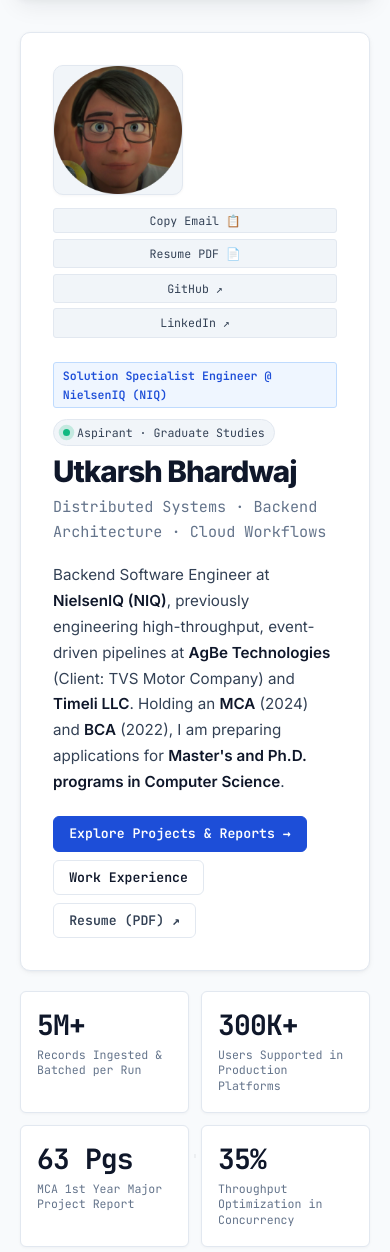
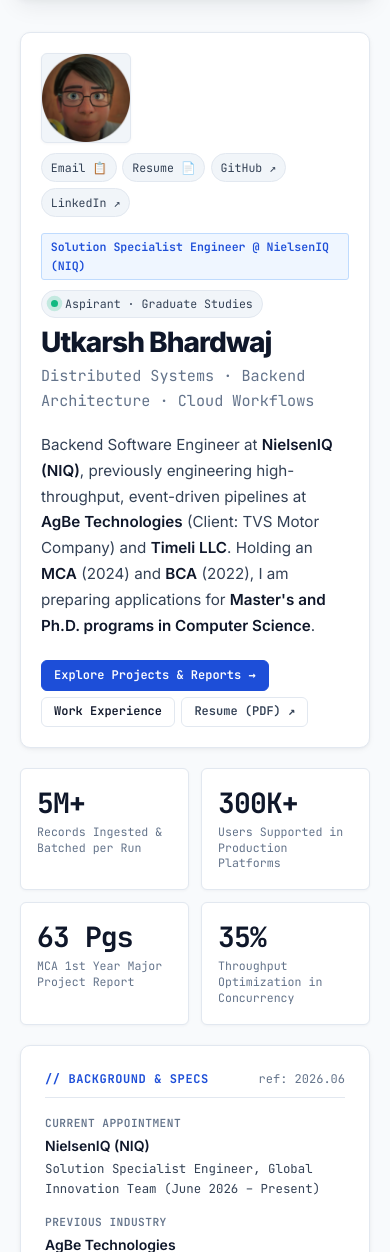
Before and after one commit to utkkkarshhh/utkkkarshhh, a FastAPI app: page / in a window 390 px wide. Shown: the part 110-1362 px from the top of the page. Run offline with FastAPI, Linux system fonts and the light colour scheme.

Commit message:
fix(mobile): make avatar contact pills and hero action buttons compact inline chips

```diff
--- a/app/static/css/style.css
+++ b/app/static/css/style.css
@@ -1864,17 +1864,53 @@ a {
         display: none;
     }
 
+    .intro-card {
+        padding: 1.25rem;
+    }
+
     .intro-grid {
         grid-template-columns: 1fr;
-        gap: 1.5rem;
+        gap: 1rem;
     }
 
     .intro-avatar-col {
         align-items: flex-start;
+        width: 100%;
+    }
+
+    .avatar-wrapper {
+        width: 90px;
+        height: 90px;
+        border-radius: var(--radius-sm);
+    }
+
+    .intro-contact-links {
+        flex-direction: row;
+        flex-wrap: wrap;
+        width: 100%;
+        gap: 0.35rem;
+        margin-top: 0.65rem;
+    }
+
+    .contact-pill {
+        width: auto;
+        flex: 0 0 auto;
+        padding: 0.25rem 0.55rem;
+        font-size: 0.725rem;
+        border-radius: var(--radius-full);
+    }
+
+    .intro-actions {
+        gap: 0.4rem;
+    }
+
+    .intro-actions .btn {
+        padding: 0.4rem 0.75rem;
+        font-size: 0.75rem;
     }
 
     .intro-name {
-        font-size: 1.85rem;
+        font-size: 1.75rem;
     }
 
     .pdf-frame-wrapper {
--- a/app/templates/partials/overview.html
+++ b/app/templates/partials/overview.html
@@ -13,10 +13,10 @@
                     </div>
                     <div class="intro-contact-links">
                         <button id="copy-email-btn" onclick="copyEmail('{{ profile.email }}')" class="contact-pill" title="Click to copy email address">
-                            Copy Email 📋
+                            Email 📋
                         </button>
                         <a href="{{ profile.resume_url }}" target="_blank" rel="noopener noreferrer" class="contact-pill" title="View & Download Resume (PDF)">
-                            Resume PDF 📄
+                            Resume 📄
                         </a>
                         <a href="{{ profile.github }}" target="_blank" rel="noopener" class="contact-pill">GitHub ↗</a>
                         <a href="{{ profile.linkedin }}" target="_blank" rel="noopener" class="contact-pill">LinkedIn ↗</a>
```
